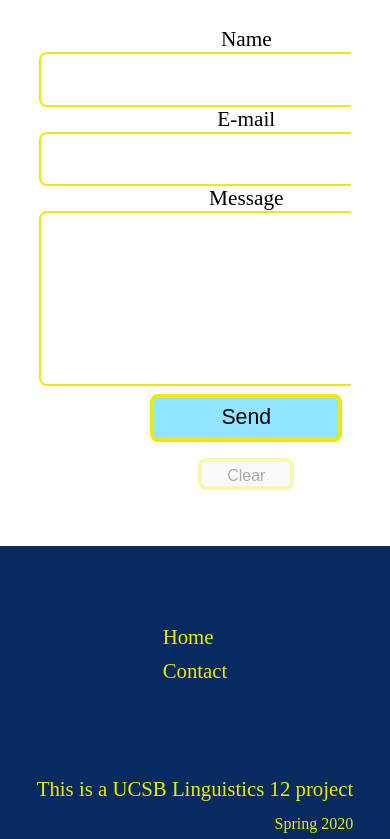
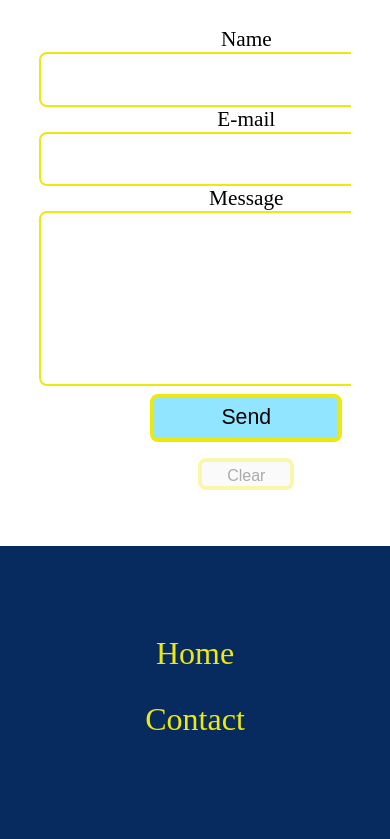
Before and after one commit to keith-corona/wewrite, a Gatsby site: page /contact in a window 390 px wide. Shown: the part 251-1090 px from the top of the page. Built offline with nearby package versions, Linux system fonts and the light colour scheme; Gatsby itself is replaced by a stand-in of ours.

Commit message:
fixed footer link spacing

```diff
--- a/src/components/container.module.css
+++ b/src/components/container.module.css
@@ -25,7 +25,6 @@
 
 
 p {
-    text-align: justify;
     line-height: 1.4rem;
     padding-bottom: .75rem;
 }
--- a/src/components/footer.js
+++ b/src/components/footer.js
@@ -4,7 +4,7 @@
 export default props =>
     <div className="footer-flex">
 
-        <div className="footer-text" style={{ display: `flex`, flexDirection: `column`, alignItems: `flex-start`, backgroundColor: `#072B5E`, fontSize: `1.3rem`}}>
+        <div className="footer-text text-1">
             <Link style={{ color: `#EDE90C`, }} to="/">
                 <p>{props.footerReturn}</p>
             </Link>
@@ -14,7 +14,7 @@
             </Link>
         </div>
 
-        <div className="footer-text" style={{display: `flex`, flexDirection: `column`, flexWrap: `wrap`, alignItems: `flex-end`, backgroundColor: `#072B5E`, marginTop: `0rem` }}>
+        <div className="footer-text text-2">
             <p style={{color: `#EDE90C`, fontSize: `1.3rem`}}>{props.footerText}</p>
             <p style={{margin: `0`, padding: `0`, color: `#EDE90C`}}>{props.footerQtr} {props.footerYr}</p>
         </div>
--- a/src/styles/global.css
+++ b/src/styles/global.css
@@ -129,15 +129,32 @@
     padding: 5rem 2rem;
     align-items: flex-start;
 }
+
+.text-1 {
+    display: flex;
+    flex-direction: column;
+    align-items: flex-start; background-color: #072B5E;
+    font-size: 1.3rem;
+}
+
+.text-2 {
+    display: flex;
+    flex-direction: column;
+    flex-wrap: wrap;
+    align-items: flex-end; background-color: #072B5E; margin-top: 0rem;
+}
+
 @media only screen and (max-width: 600px) {
     .footer-flex {
         flex-direction: column;
         align-items: center;
         justify-content: center;
+        text-align: center;
     }
 
     .footer-text {
-        font-size: 1rem;
+        flex-direction: column;
+        font-size: 1.25rem;
         max-width: 90vw;
         align-items: center;
         justify-content: center;
@@ -145,6 +162,11 @@
 
     .footer-text:first-of-type {
         margin-bottom: 6rem;
+        font-size: 2rem;
+    }
+
+    .footer-text:first-of-type p {
+        margin: 1rem 0;
     }
 
   }
```
